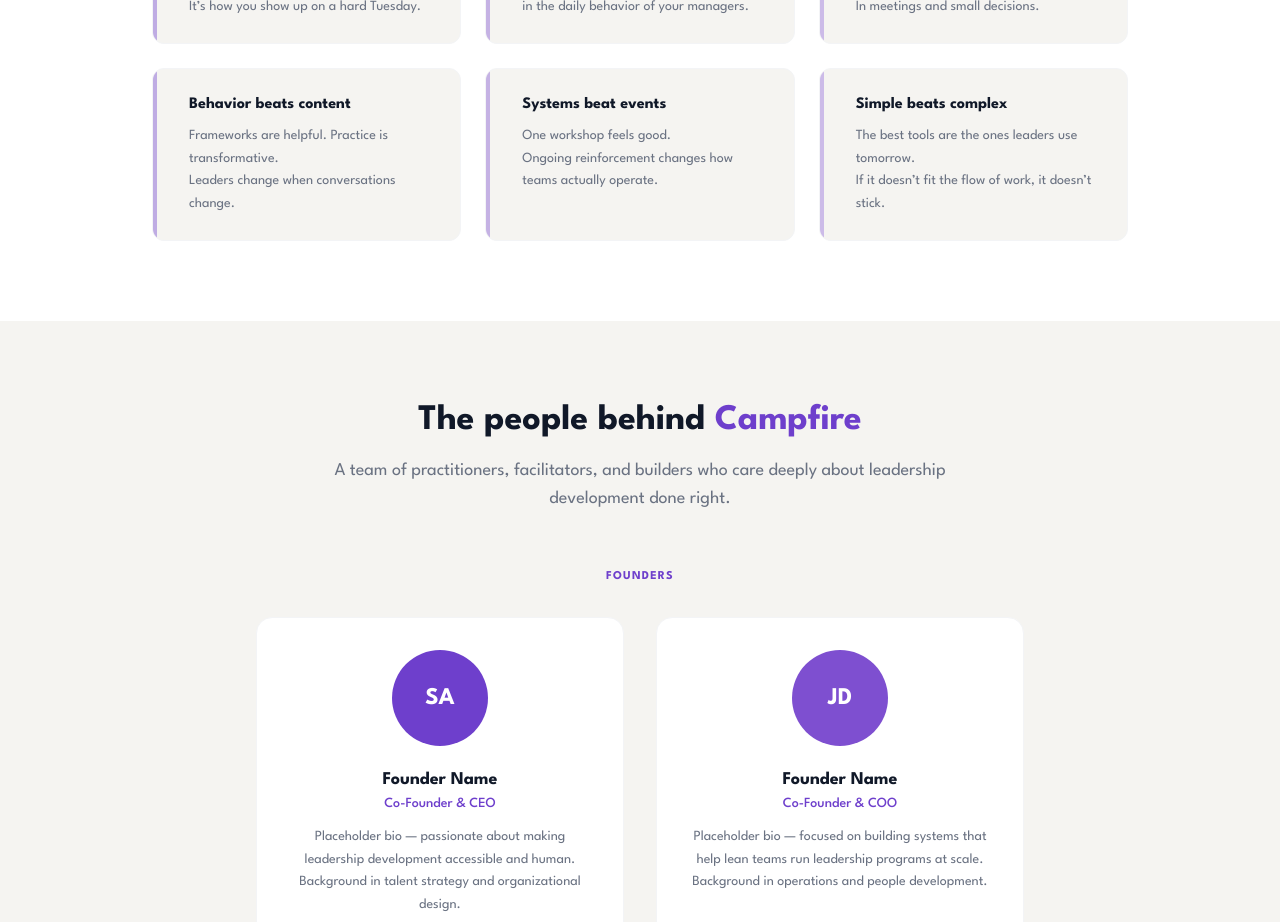
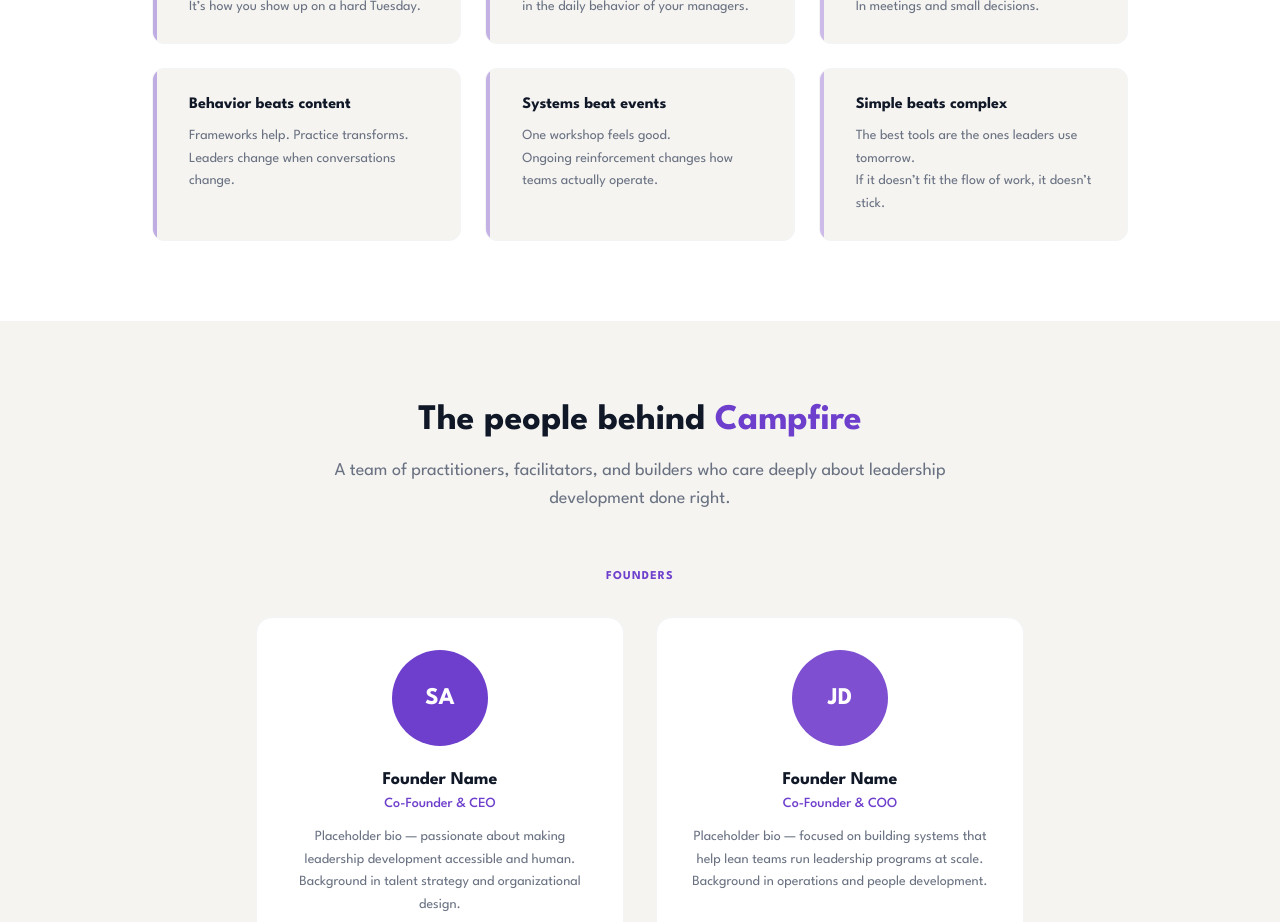
Before and after one commit to stevearntz/campfire-website, a Next.js app: page /about in a window 1280 px wide. Shown: the part 3840-4762 px from the top of the page. Built offline with nearby package versions, Linux system fonts and the light colour scheme; no server answers.

Commit message:
Tighten behavior beats content copy
Co-Authored-By: Claude Opus 4.6 <noreply@anthropic.com>

```diff
--- a/app/about/page.tsx
+++ b/app/about/page.tsx
@@ -534,7 +534,7 @@ export default function AboutPage() {
               },
               {
                 belief: "Behavior beats content",
-                line1: "Frameworks are helpful. Practice is transformative.",
+                line1: "Frameworks help. Practice transforms.",
                 line2: "Leaders change when conversations change.",
                 accent: "bg-[#6E3FCC]",
               },
```
